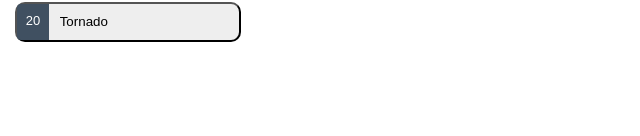
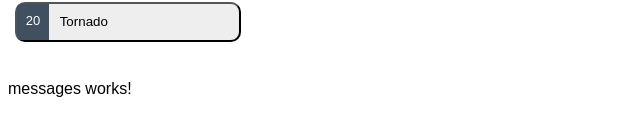
Before and after one commit to maruf-swe/angular-doc-tour-heroes, an Angular app: page / in a window 1280 px wide. Shown: the part 578-714 px from the top of the page, without its empty margins (0-640 px from the left). Built offline with nearby package versions, Linux system fonts and the light colour scheme.

Commit message:
create message componenet

```diff
--- a/src/app/app.component.html
+++ b/src/app/app.component.html
@@ -1,2 +1,3 @@
 <h1>{{ title }}</h1>
 <app-heroes></app-heroes>
+<app-messages></app-messages>
--- a/src/app/app.component.ts
+++ b/src/app/app.component.ts
@@ -2,11 +2,12 @@
 import { CommonModule } from '@angular/common';
 import { RouterOutlet } from '@angular/router';
 import { HeroesComponent } from './heroes/heroes.component';
+import { MessagesComponent } from './messages/messages.component';
 
 @Component({
   selector: 'app-root',
   standalone: true,
-  imports: [CommonModule, RouterOutlet, HeroesComponent],
+  imports: [CommonModule, RouterOutlet, HeroesComponent, MessagesComponent],
   templateUrl: './app.component.html',
   styleUrl: './app.component.css'
 })
```
